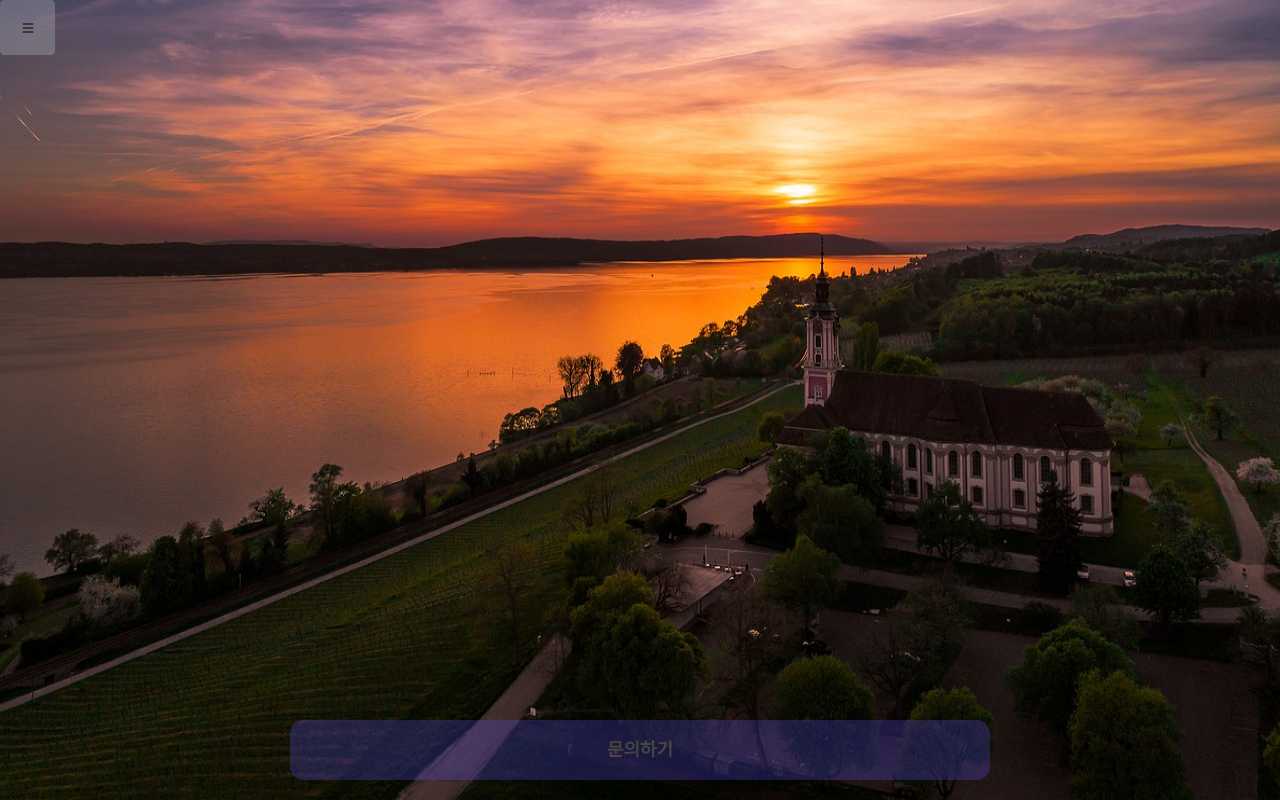
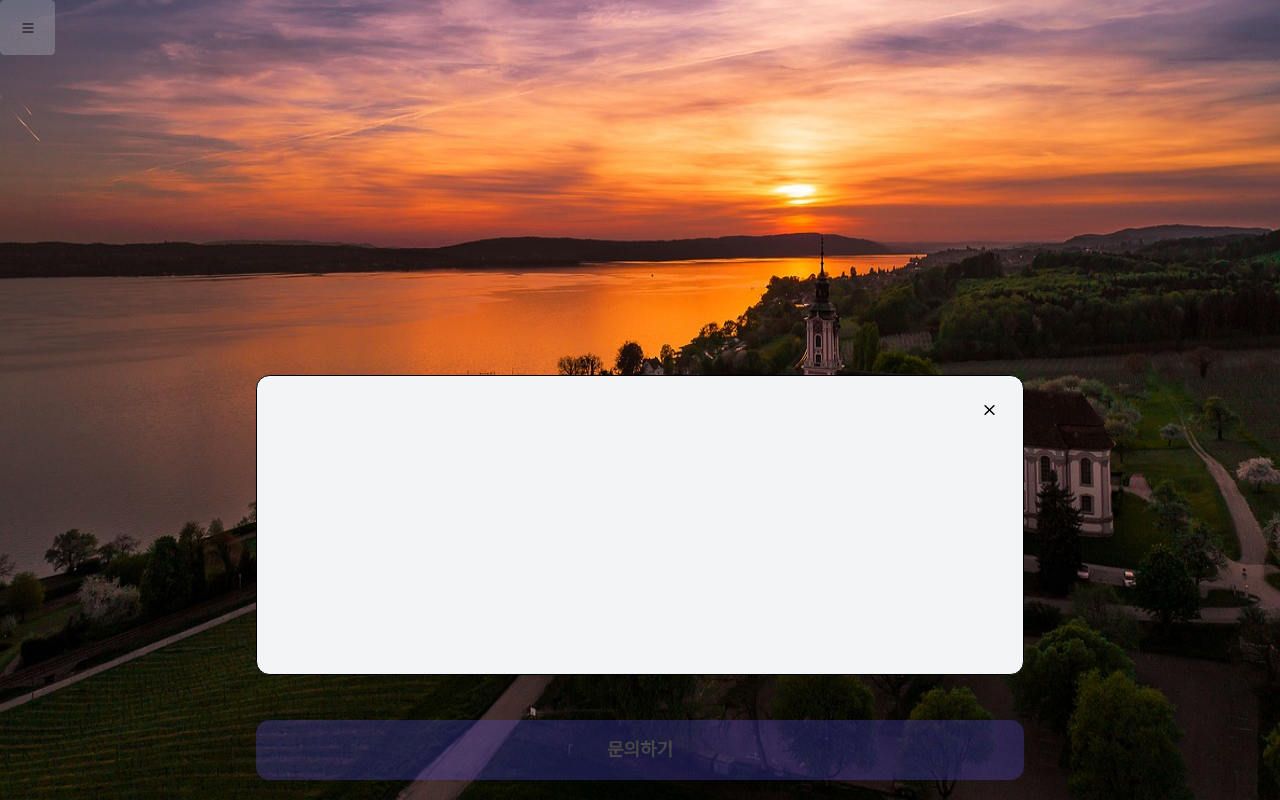
Before and after one commit to inyourcare/practical-trivia, a Next.js app: page / in a window 1280 px wide. Both pictures are taken after a click on the button "문의하기". Built offline with nearby package versions, Linux system fonts and the light colour scheme.

Commit message:
다이얼로그 닫기버튼 작업

```diff
--- a/components/dialog.tsx
+++ b/components/dialog.tsx
@@ -17,22 +17,34 @@ export default function Drawer({
   // }, [pathname]);
   return (
     <>
-      {/* <div className={`absolute h-screen w-full bg-green-300 opacity-0`}> */}
-      <div
-        className={`sticky top-[90%] h-0 opacity-25 hover:opacity-100 flex flex-wrap justify-center items-center`}
+      <main
+        //  className={`sticky top-[30%] h-0 flex flex-wrap justify-center items-center w-full`}
+        className={`sticky top-[75%] h-0 flex flex-col justify-center items-center w-full`}
       >
+        <section
+          className={
+            "w-3/5 min-h-[300px] bg-gray-100 rounded-xl border border-black " +
+            (isOpen ? "visible":"invisible")
+          }
+        >
+          <header className="flex flex-row-reverse">
+            <button
+              className={`w-5 h-5 m-5 bg-[url('/images/icons/x.svg')] bg-no-repeat bg-center bg-cover cursor-pointer `}
+              onClick={() => setIsOpen(false)}
+            ></button>
+          </header>
+        </section>
         <button
           className={
-            `bg-sul-btn rounded-xl
-            xl:w-[700px] xl:h-[60px] w-[700px] h-[60px]`
+            `bg-sul-btn rounded-xl opacity-25 hover:opacity-100
+            w-3/5 min-h-[60px] my-10`
             // bg-[url('/images/icons/list.svg')] bg-no-repeat bg-center`
           }
-          onClick={() => setIsOpen(true)}
+          onClick={() => setIsOpen(!isOpen)}
         >
           <span className={`text-white font-semibold`}>{btnTitle}</span>
         </button>
-      </div>
-      {/* </div> */}
+      </main>
     </>
   );
 }
```
